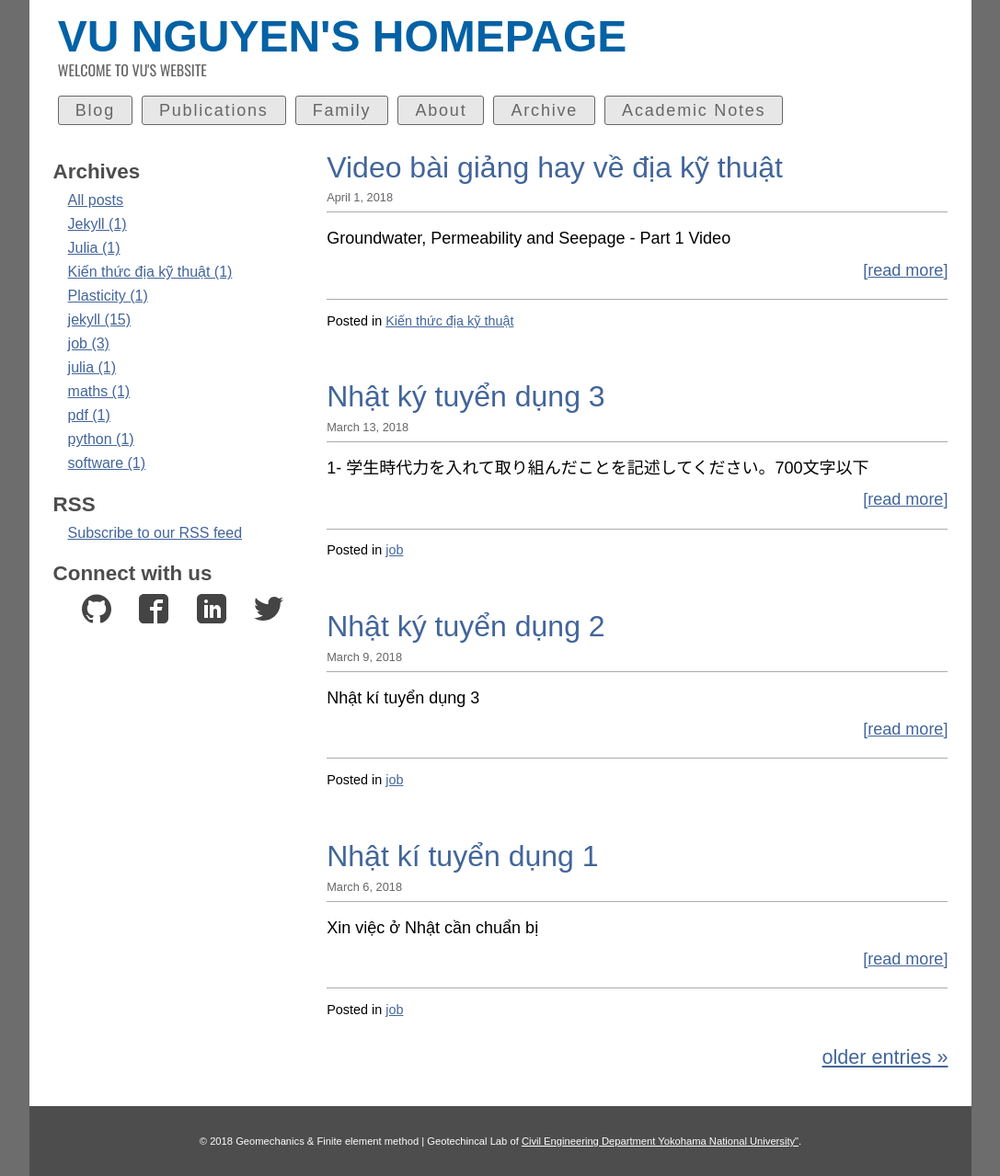
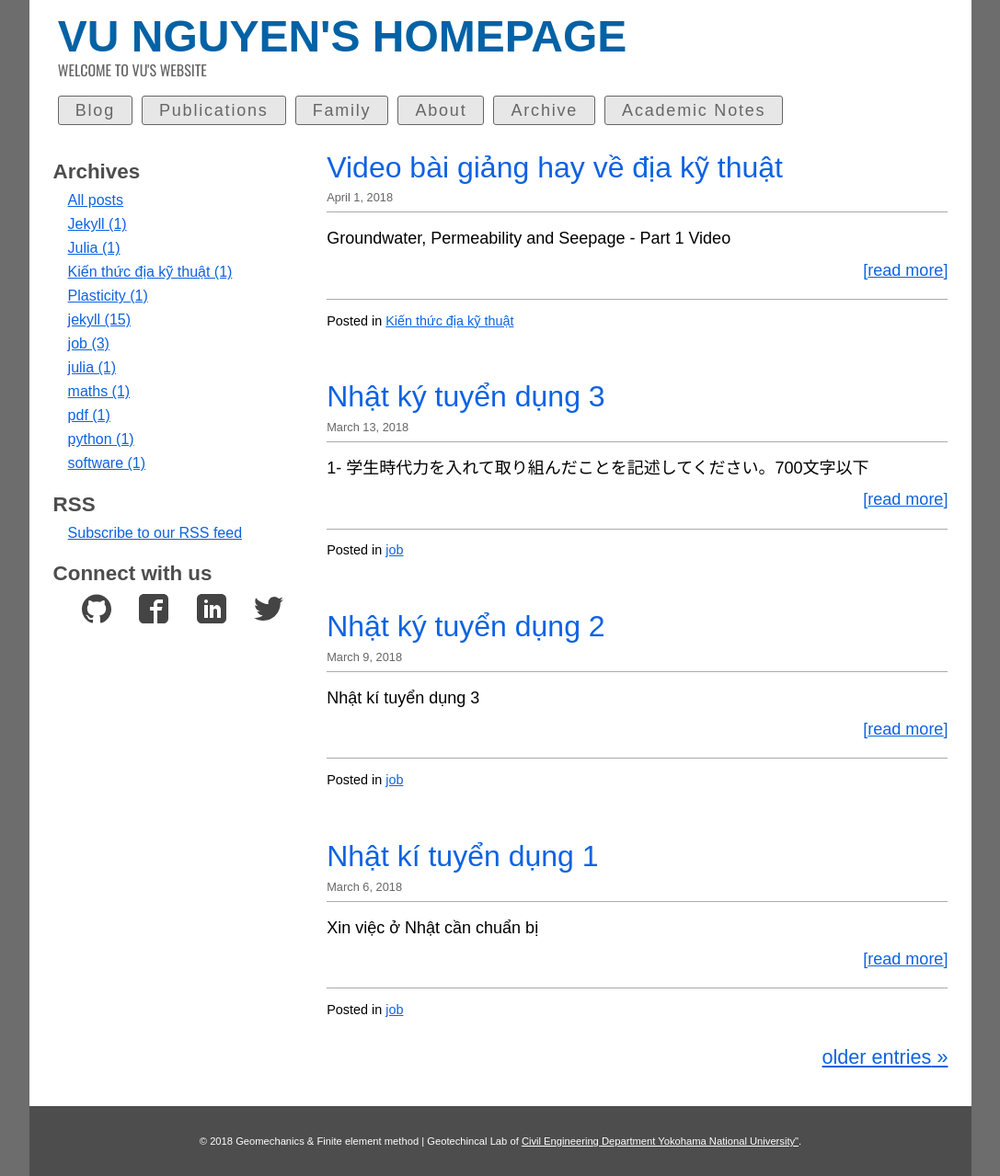
Before and after one commit to quangvunp/geomechanics, a Jekyll site: the page built from index.html, in a window 1280 px wide. Shown: the whole page at 92% size, without its empty margins (96-1183 px from the left). Built offline with Jekyll 4.4.1, drawn with Linux system fonts in a browser that asks for light colours; the list of posts is cut into pages by our own code.

Commit message:
Update main.css

```diff
--- a/css/main.css
+++ b/css/main.css
@@ -315,7 +315,7 @@ p {
 	margin: 0 0 1em 0;
 }
 a {
-	color: #42659A;
+	color: #0d62e2;
 	line-height: inherit;
 }
 a:hover {
```
